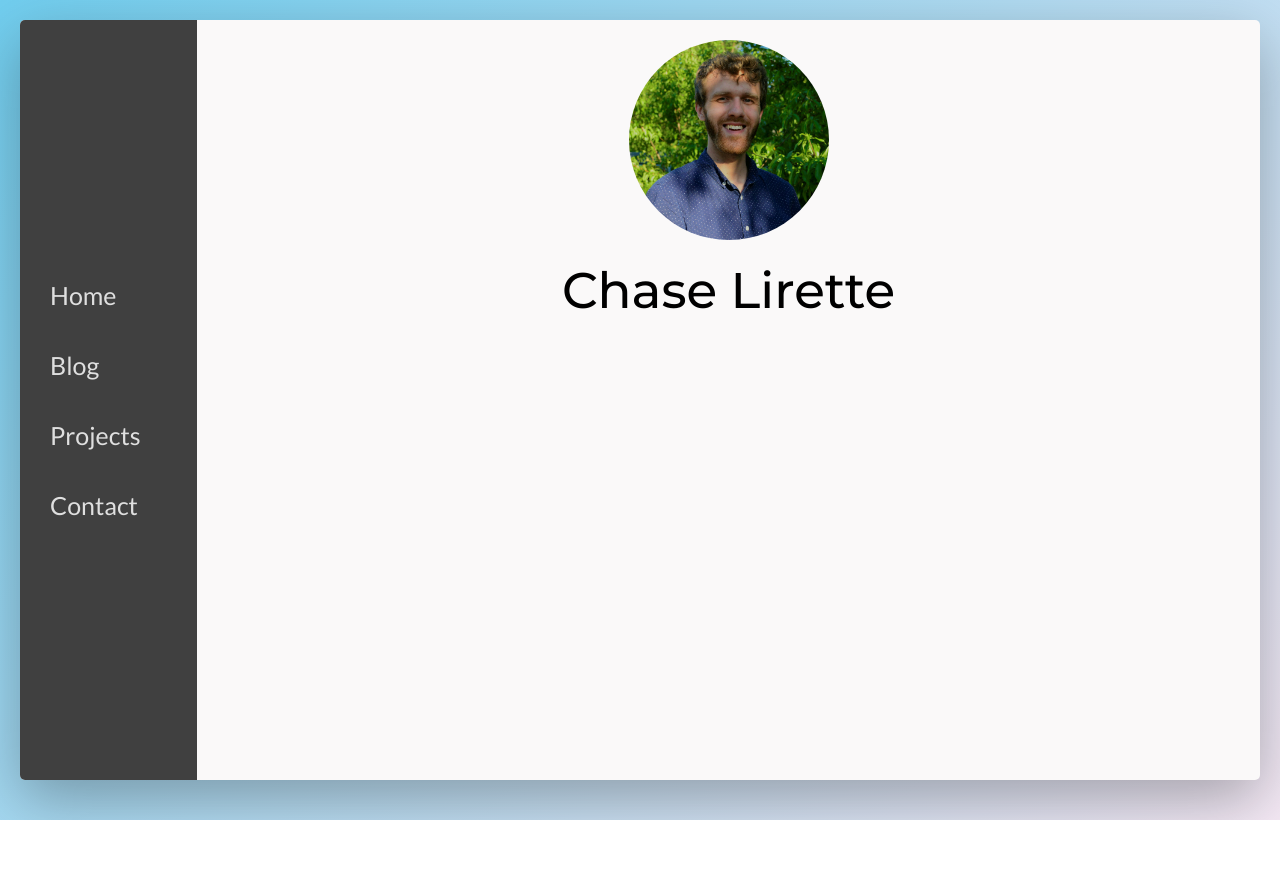
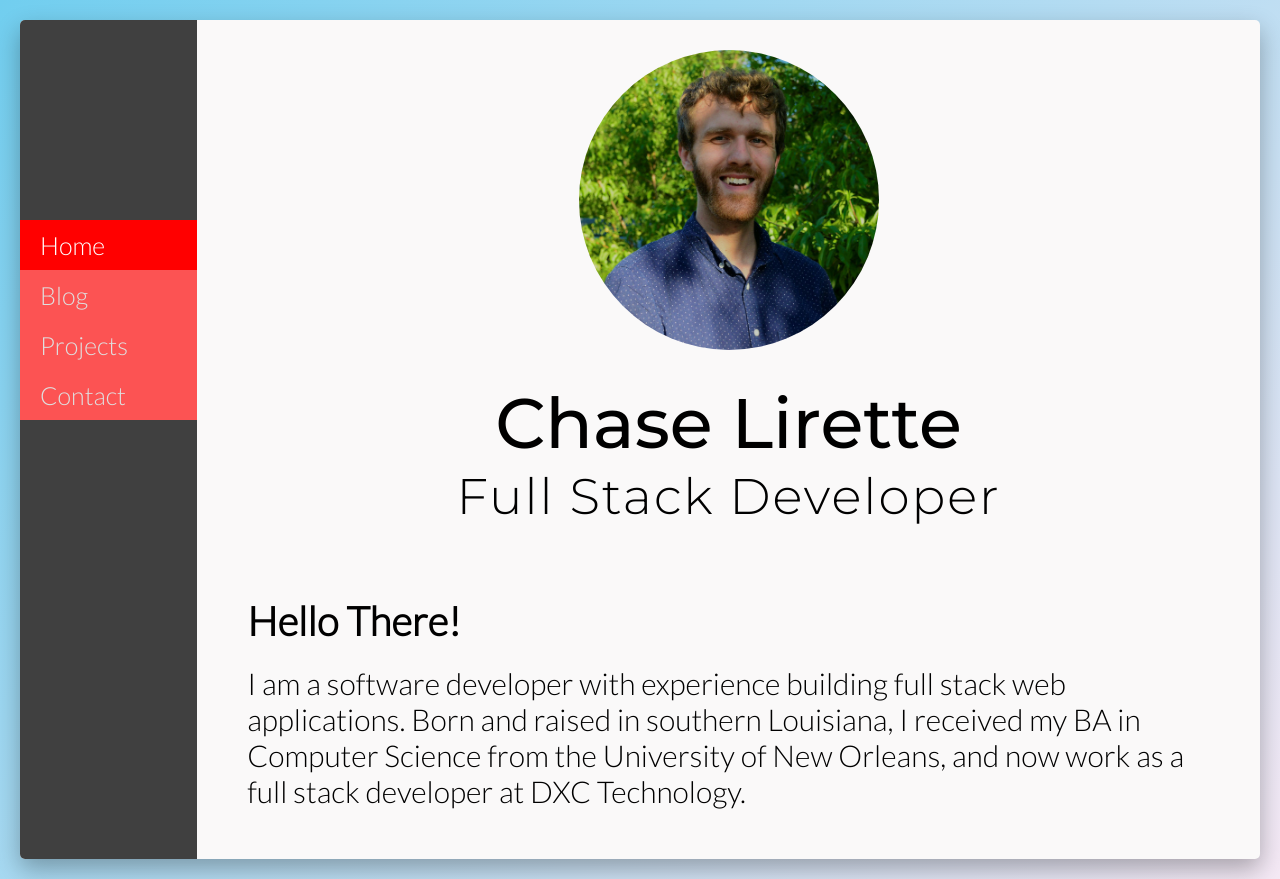
Before and after one commit to clirette/portfolio-site-redesign, a Gatsby site: page / in a window 1280 px wide. Before the commit the page ends 820 px from the top, so only its background shows below. Built offline with nearby package versions, Linux system fonts and the light colour scheme; Gatsby itself is replaced by a stand-in of ours.

Commit message:
First version of home page

```diff
--- a/src/components/Headers.js
+++ b/src/components/Headers.js
@@ -1,9 +1,16 @@
-import React from "react"
 import styled from "styled-components"
 
-export const H1 = styled.h1`
+export const PageHeader = styled.h1`
+  font-size: 7rem;
+  font-family: "Montserrat", sans-serif;
+  font-weight: ${props => props.fontWeight || 700};
+  text-align: ${props => props.align || "left"};
+`
+
+export const PageSubHeader = styled.h1`
   font-size: 5rem;
   font-family: "Montserrat", sans-serif;
   font-weight: ${props => props.fontWeight || 700};
   text-align: ${props => props.align || "left"};
+  letter-spacing: ${props => props.letterSpacing || "0"};
 `
--- a/src/components/Layout.js
+++ b/src/components/Layout.js
@@ -5,14 +5,14 @@ import "../styles.css"
 import SideNav from "./SideNav"
 
 const BodyContainer = styled.div`
-  overflow: hidden;
   min-width: 95vw;
   min-height: 95vh;
   margin: 2rem;
   background-color: #faf9f9;
   border-radius: 0.5rem;
-  box-shadow: 0 2rem 6rem rgba(0, 0, 0, 0.3);
+  box-shadow: 0 1rem 2.5rem rgba(0, 0, 0, 0.3);
   display: flex;
+  overflow: hidden;
 `
 
 const ContentContainer = styled.div`
--- /dev/null
+++ b/src/components/PageContent.js
@@ -0,0 +1,13 @@
+import styled from "styled-components"
+
+export default styled.div`
+  margin: 5rem;
+  h1 {
+    padding: 2rem 0;
+    font-size: 4rem;
+  }
+  p {
+    font-size: 3rem;
+    font-weight: 300;
+  }
+`
--- a/src/components/SideNav.js
+++ b/src/components/SideNav.js
@@ -2,19 +2,33 @@ import React from "react"
 import { Link } from "gatsby"
 import styled from "styled-components"
 
+const activeClass = {
+  backgroundColor: "#ff0000",
+  color: "#fff",
+}
+
 const SideNav = styled.nav`
   flex: 1;
   background-color: #404040;
+`
+const NavLinksContainer = styled.div`
   display: flex;
-  justify-content: center;
   flex-direction: column;
+  margin-top: 20rem;
 `
 
 const NavLink = styled(Link)`
+  padding: 1rem 0 1rem 2rem;
   text-decoration: none;
   font-size: 2.5rem;
-  margin: 2rem auto 2rem 3rem;
+  background-color: #fc5353;
   color: #dfdfdf;
+  transition: all 0.3s;
+  display: "block";
+  &:hover {
+    background-color: #ff0000;
+    color: #fff;
+  }
 `
 
 const links = [
@@ -38,10 +52,12 @@ const links = [
 
 export default () => (
   <SideNav>
-    {links.map(({ name, to }, key) => (
-      <NavLink key={key} to={to}>
-        {name}
-      </NavLink>
-    ))}
+    <NavLinksContainer>
+      {links.map(({ name, to }, key) => (
+        <NavLink key={key} to={to} activeStyle={activeClass}>
+          {name}
+        </NavLink>
+      ))}
+    </NavLinksContainer>
   </SideNav>
 )
--- a/src/pages/index.js
+++ b/src/pages/index.js
@@ -1,15 +1,28 @@
 import React from "react"
 import Layout from "../components/Layout"
 
-import { H1 } from "../components/Headers"
+import { PageHeader, PageSubHeader } from "../components/Headers"
+import HomeContent from "../components/PageContent"
 
 export default () => (
   <Layout>
     <header className="portrait-container">
       <div className="portrait" />
     </header>
-    <H1 fontWeight="500" align="center">
+    <PageHeader fontWeight="500" align="center">
       Chase Lirette
-    </H1>
+    </PageHeader>
+    <PageSubHeader fontWeight="300" align="center" letterSpacing=".2rem">
+      Full Stack Developer
+    </PageSubHeader>
+    <HomeContent>
+      <h1>Hello There!</h1>
+      <p>
+        I am a software developer with experience building full stack web
+        applications. Born and raised in southern Louisiana, I received my BA in
+        Computer Science from the University of New Orleans, and now work as a
+        full stack developer at DXC Technology.
+      </p>
+    </HomeContent>
   </Layout>
 )
--- a/src/styles.css
+++ b/src/styles.css
@@ -1,6 +1,6 @@
 /* GLOBAL STYLES */
 
-@import url('https://fonts.googleapis.com/css?family=Lato|Montserrat:300,400,500&display=swap');
+@import url('https://fonts.googleapis.com/css?family=Lato:300|Montserrat:300,400,500&display=swap');
 
 * {
   margin: 0;
@@ -19,7 +19,7 @@ html {
 
 body {
   min-height: 100vh;
-  overflow: hidden;
+  /* overflow: hidden; */
   font-family: 'Lato', sans-serif;
   background: rgba(183,222,237,1);
   background: -moz-linear-gradient(-45deg, rgba(183,222,237,1) 0%, rgba(113,206,239,1) 0%, rgba(245,233,245,1) 100%);
@@ -37,9 +37,13 @@ body {
 }
 .portrait {
   background: url('./images/self.jpg') no-repeat center center / cover;
-  height: 20rem;
-  width: 20rem;
-  margin: 2rem auto;
+  height: 30rem;
+  width: 30rem;
+  margin: 3rem auto;
   text-align: center;
   border-radius: 50%;
 }
+
+a {
+  outline: 0;
+}
```
